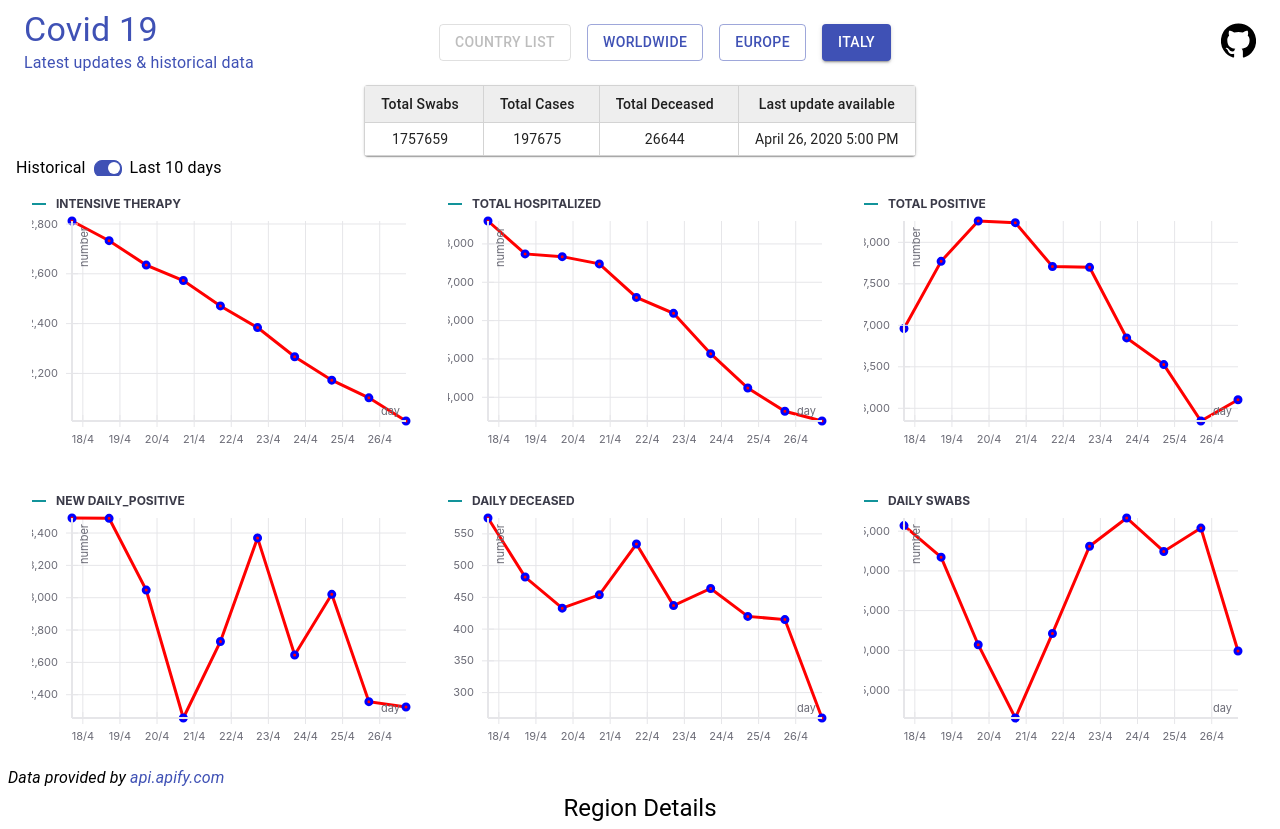
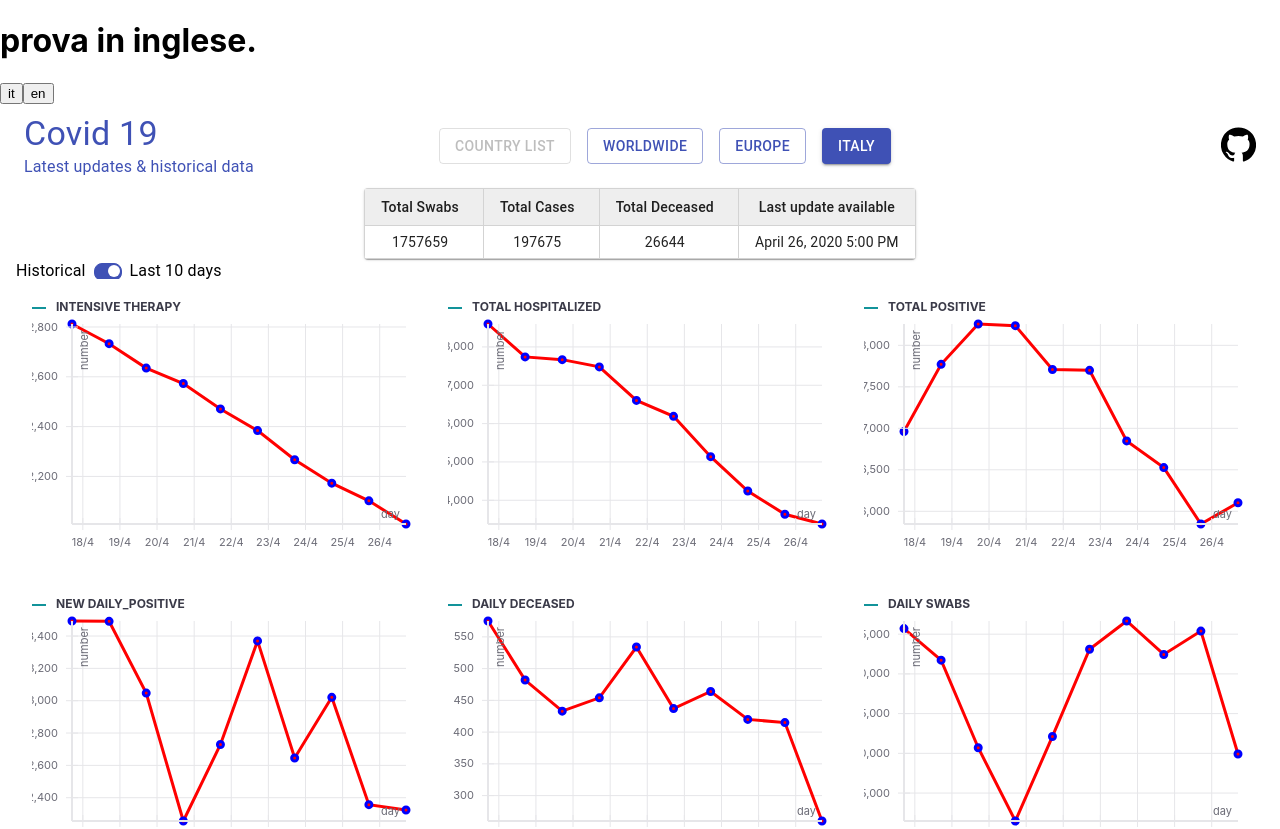
Before and after one commit to gianlucabaldin/covid19, a React (Create React App) app: page / in a window 1280 px wide. Shown: the top 829 px of the page. Built offline with nearby package versions, Linux system fonts and the light colour scheme.

Commit message:
+ i18n-next translations

```diff
--- a/package.json
+++ b/package.json
@@ -8,9 +8,11 @@
     "@testing-library/jest-dom": "^4.2.4",
     "@testing-library/react": "^9.5.0",
     "@testing-library/user-event": "^7.2.1",
+    "i18next": "^19.4.4",
     "moment": "^2.24.0",
     "react": "^16.13.1",
     "react-dom": "^16.13.1",
+    "react-i18next": "^11.4.0",
     "react-scripts": "3.4.1",
     "react-spinners": "^0.8.1",
     "react-vis": "^1.11.7"
--- a/src/component/App.jsx
+++ b/src/component/App.jsx
@@ -1,4 +1,5 @@
 import React, { useState } from 'react';
+import { useTranslation } from 'react-i18next';
 import Header from './Header';
 import ItalyContainer from './ItalyContainer';
 
@@ -11,8 +12,14 @@ export const SECTIONS = {
 
 const App = () => {
   const [activeSection, setActiveSection] = useState(SECTIONS.ITALY);
+  const { t, i18n } = useTranslation();
   return (
     <div>
+      <h1>{t('welcome')}</h1>
+      <div>
+        <button onClick={() => i18n.changeLanguage('it')}>it</button>
+        <button onClick={() => i18n.changeLanguage('en')}>en</button>
+      </div>
       <Header />
       {activeSection === SECTIONS.ITALY && <ItalyContainer />}
     </div>
--- /dev/null
+++ b/src/i18n.js
@@ -0,0 +1,28 @@
+import i18n from 'i18next';
+import { initReactI18next } from 'react-i18next';
+import it from './translations/it.json';
+import en from './translations/en.json';
+
+const resources = {
+  en: {
+    translation: en,
+  },
+  it: {
+    translation: it,
+  },
+};
+
+i18n
+  .use(initReactI18next) // passes i18n down to react-i18next
+  .init({
+    resources,
+    lng: 'en',
+
+    keySeparator: false, // we do not use keys in form messages.welcome
+
+    interpolation: {
+      escapeValue: false, // react already safes from xss
+    },
+  });
+
+export default i18n;
--- a/src/index.js
+++ b/src/index.js
@@ -3,14 +3,14 @@ import ReactDOM from 'react-dom';
 import './index.css';
 import App from './component/App';
 import * as serviceWorker from './serviceWorker';
+import './i18n';
 
 ReactDOM.render(
-  <React.StrictMode>
+  <>
     <App />
-  </React.StrictMode>,
+  </>,
   document.getElementById('root'),
 );
-
 // If you want your app to work offline and load faster, you can change
 // unregister() to register() below. Note this comes with some pitfalls.
 // Learn more about service workers: https://bit.ly/CRA-PWA
--- /dev/null
+++ b/src/translations/en.json
@@ -0,0 +1,3 @@
+{
+  "welcome": "prova in inglese."
+}
--- /dev/null
+++ b/src/translations/it.json
@@ -0,0 +1,3 @@
+{
+  "welcome": "prova in italiano."
+}
```
Also changed, not shown: 1 other file (tests, documents, lock files or other folders).
